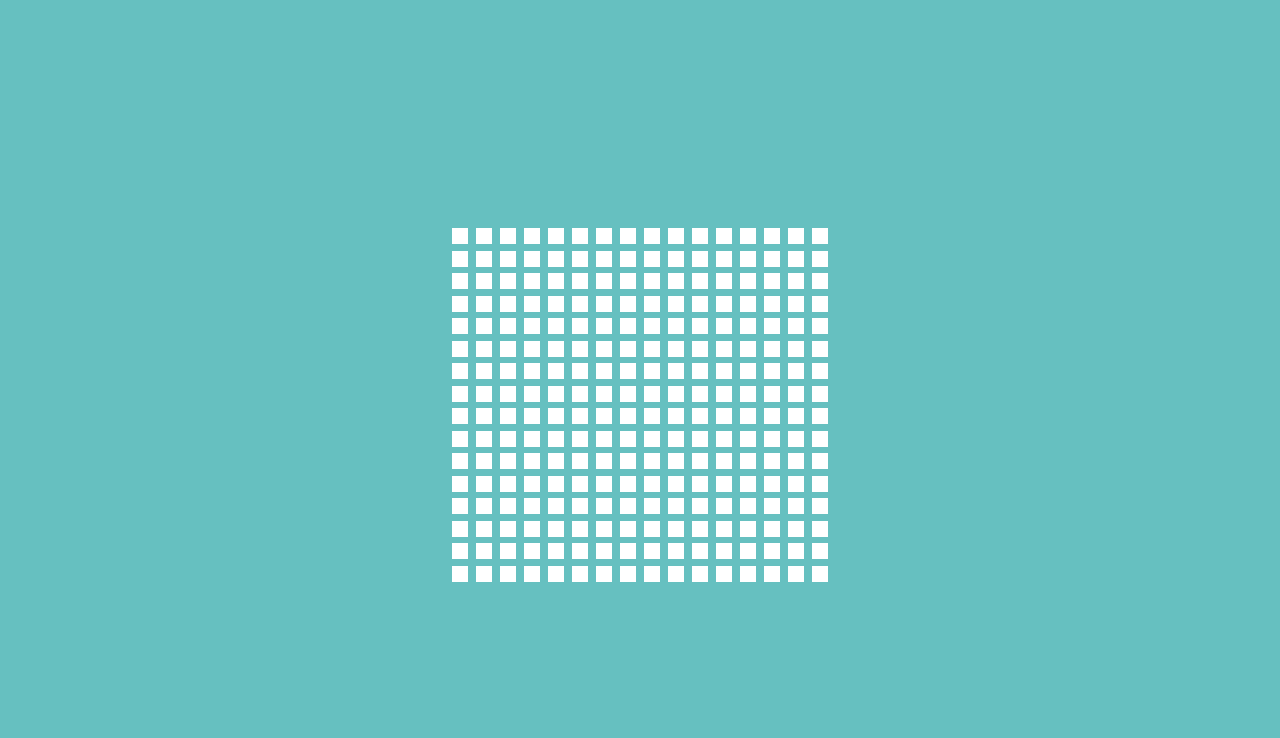
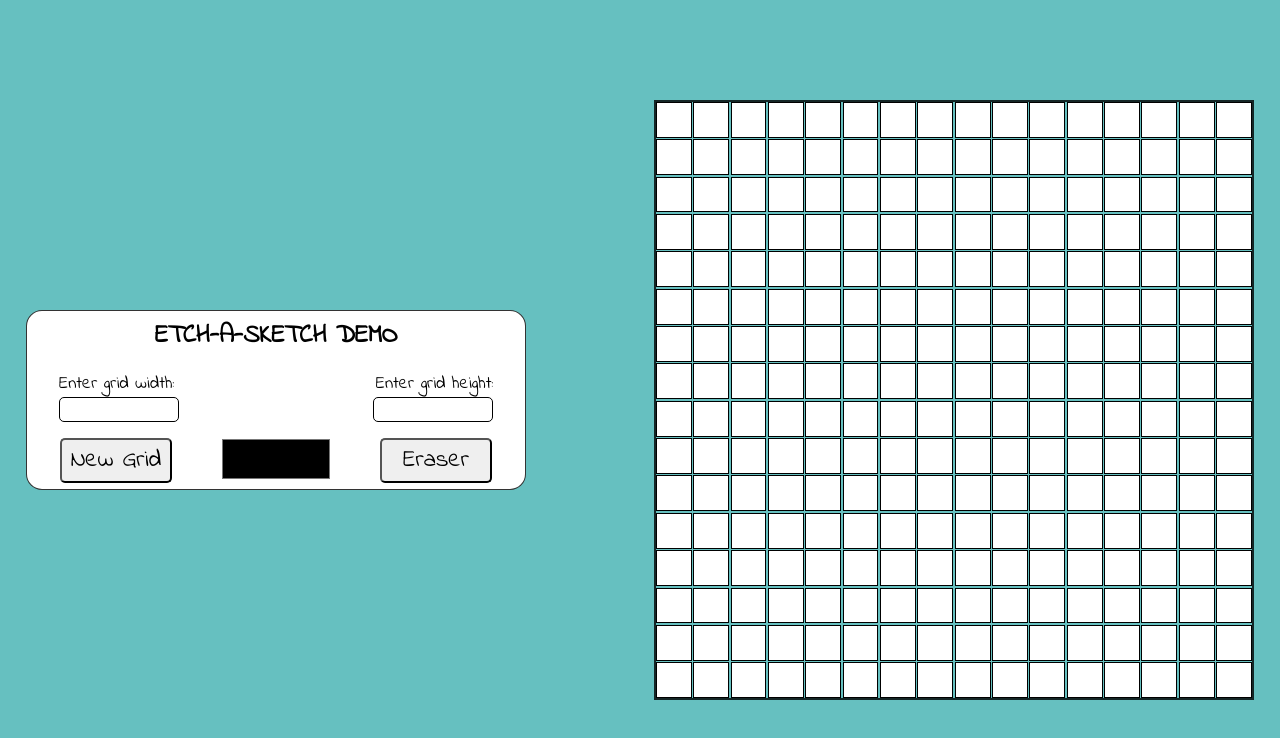
Before and after one commit to shawn0rion/etch-a-sketch, a plain HTML site: page index.html in a window 1280 px wide. Drawn offline with Linux system fonts and the light colour scheme.

Commit message:
Added an eraser which can be toggled and a selector for any color to paint with.

```diff
--- a/index.html
+++ b/index.html
@@ -8,7 +8,9 @@
     <title>Document</title>
 </head>
 <body>
+    <div id="menu">
 
+    </div>
     <div id="container"></div>
 
     <script src="index.js">
--- a/index.js
+++ b/index.js
@@ -1,16 +1,111 @@
-const div = document.querySelector('#container');
-genGrid(16);
+const menu = document.querySelector('#menu');
+const title = document.createElement('h2');
+const widthLabel = document.createElement('label');
+const heightLabel = document.createElement('label');
+const widthInput = document.createElement('input');
+const heightInput = document.createElement('input');
+const labelRow = document.createElement('div');
+const inputRow = document.createElement('div');
+const resize = document.createElement('button');
+const erase = document.createElement('button');
+const color = document.createElement('input');
 
-function genGrid(value) {
-    for (var i = 0; i < value; i++){
+title.textContent = "ETCH-A-SKETCH DEMO";
+title.style.cssText = "color: #000; text-align: center; width: 100%; margin: 0 0 1rem 0; font-size: 1.6rem"
+
+widthLabel.textContent = "Enter grid width: ";
+heightLabel.textContent = "Enter grid height: ";
+labelRow.classList.add('widgetRow');
+inputRow.classList.add('widgetRow');
+
+widthInput.classList.add('scalar');
+heightInput.classList.add('scalar');
+resize.classList.add('submit');
+erase.classList.add('submit');
+color.setAttribute("type", "color");
+color.classList.add('color');
+
+resize.textContent = "New Grid";
+erase.textContent = "Eraser";
+
+resize.addEventListener('click', genGrid);
+let toggleErase = false;
+erase.addEventListener('click', eraser);
+
+const div = document.createElement('div');
+div.style.cssText = "display: flex; gap: 3rem; align-items: flex-end";
+
+labelRow.appendChild(widthLabel);
+labelRow.appendChild(heightLabel);
+inputRow.appendChild(widthInput);
+inputRow.appendChild(heightInput);
+div.appendChild(resize);
+div.appendChild(color);
+div.appendChild(erase);
+menu.appendChild(title);
+menu.appendChild(labelRow);
+menu.appendChild(inputRow);
+menu.append(div);
+
+genGrid();
+
+function eraseGrid() {
+    while(container.firstChild){
+        container.removeChild(container.firstChild);
+    }
+}
+
+function eraser() {
+    if (toggleErase === false){
+        toggleErase = true;
+    }
+    else{
+        toggleErase = false;
+    }
+    let userWidth = parseInt(widthInput.value);
+    let userHeight = parseInt(heightInput.value);
+    let maxId = 16 ** 2;
+    if (Number.isInteger(userWidth) && Number.isInteger(userHeight)){
+        maxId = userWidth * userHeight;
+    }
+    for (i = 1; i <= maxId; i++){
+        const cell = document.getElementById(i.toString());
+        cell.addEventListener("mouseenter", function(e) {
+            if (toggleErase && e.target.style.background != "white"){
+                e.target.style.background = "white";
+            }
+            else {
+                e.target.style.background = color.value;
+            }
+        })
+    }
+}
+
+function genGrid() {
+    eraseGrid();
+    let x = 16;
+    let y = 16;
+    let userWidth = parseInt(widthInput.value);
+    let userHeight = parseInt(heightInput.value);
+    if ((Number.isInteger(userWidth) && userWidth <= 100)
+    && (Number.isInteger(userHeight) && userHeight <= 100)){
+        console.log('pass');
+        x = widthInput.value;
+        y = heightInput.value;
+    }
+    for (var i = 0; i < y; i++){
         let row = document.createElement('div');
         row.className = 'row';
-        for (var x = 1; x <= value; x++){
+        for (var c = 1; c <= x; c++){
             let cell = document.createElement('div');
             cell.className = "gridSquare";
-            cell.setAttribute('id', (i * value) + x);
+            cell.addEventListener("mouseenter", function(e) {
+                e.target.style.backgroundColor = color.value;
+            })
+            cell.setAttribute('id', (i * y) + c);
+            console.log((i * y) + c);
             row.appendChild(cell);
         }
-        div.appendChild(row);
+        container.appendChild(row);
     }
 }
--- a/style.css
+++ b/style.css
@@ -1,11 +1,18 @@
+@import url('https://fonts.googleapis.com/css2?family=Indie+Flower&display=swap');
+
 *{
     box-sizing: border-box;
+    color: #000;
+    font-family: 'Indie Flower', cursive;
+    padding: 0; margin: 0;
 }
 
 body{
     height: 100vh;
     display: flex;
+    /* flex-direction: ; */
     align-items: center;
+    gap: 8rem;
     justify-content: center;
     background-color: #66c0c0;
     color: #fff;
@@ -16,28 +23,91 @@ body{
     flex-direction: column;
     align-items: center;
     justify-content: center;
-    height: 360px;
-    width: 360px;
+    border: 2px solid rgba(0,0,0,.8);
+    /* width: 360px; */
+    gap: .1rem;
+    width: 600px;
+    height: 600px;
+}
+
+#menu{
+    display: flex;
+    flex-direction: column;
+    align-items: center;
+    justify-content: center;
+    border-radius: 1rem;
+    border: 1px solid rgba(0,0,0,.8);
+    width: 500px;
+    height: 180px;
+    background: #fff;
+    padding: 1rem 2rem;
+}
+
+.scalar {
+    border: 1px solid #000;
+    width: 120px;
+    font-family: Verdana, Geneva, Tahoma, sans-serif;
+    font-size: 1.2rem;
+    border-radius: 5px;
+}
+
+.submit{
+    width: 7rem;
+    padding: .2rem .5rem;
+    margin: 1rem 0 0 0;
+    border-radius: 5px;
+    text-align: center;
+    cursor: pointer;
+    font-size: 1.5rem;
+}
+
+.widgetRow {
+    display: flex;
+    width: 100%;
+    justify-content: space-between;
+    font-size: 1.1rem;
 }
 
 .row {
     display: flex;
-    height: 2rem;
-    gap: .5rem;
+    height: 100%;
+    width: 100%;
+    gap: .1rem;
 }
 
 .gridSquare {
-    height: 1rem;
-    width: 1rem;
-    background: #fff;
-    opacity: 1;
-    transition: opacity 2s ease-out;
-    -moz-transition: opacity 2s ease-out;
-    -webkit-transition: opacity 2s ease-out;
-    -o-transition: opacity 2s ease-out;
+    /* height: 1rem; */
+    /* width: 1rem; */
+    height: 100%;
+    width: 100%;
+    background: white;
+    border: 1px solid #000;
+    transition: 0s 60s;
 }
 
 .gridSquare:hover {
-    opacity: .1;
+    background: #000;
     transition: .1s;
 }
+.gridSquare.newColor:hover {
+    transition: .1s;
+}
+
+
+.color{
+    width: 7rem;
+    height: 3rem;
+    -webkit-appearance: none;
+    -moz-appearance: none;
+    appearance: none;
+    background-color: transparent;
+    cursor: pointer;
+    border: none;
+}
+
+@media only screen and (max-width: 1000px) {
+    body {
+        flex-direction: column;
+        gap: 1rem;
+    }
+}
```
